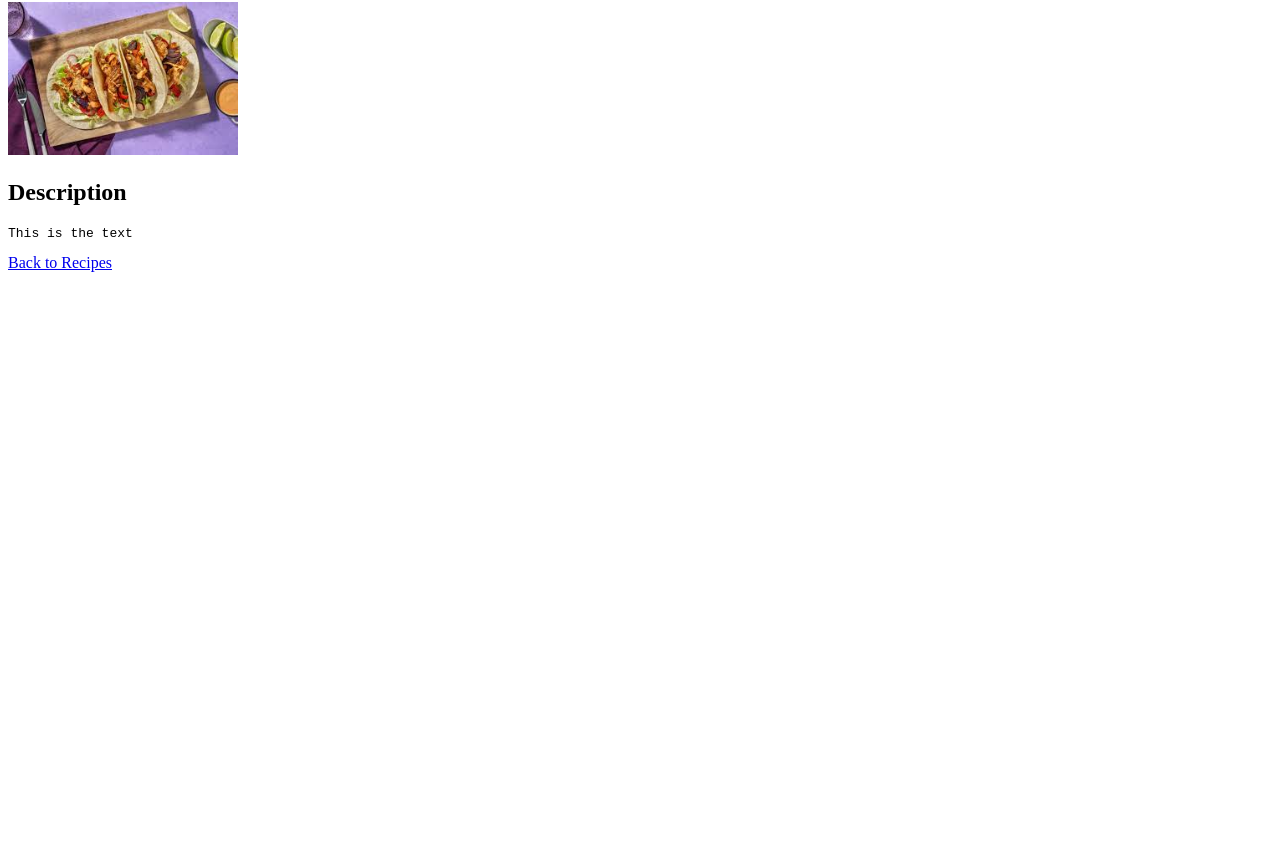
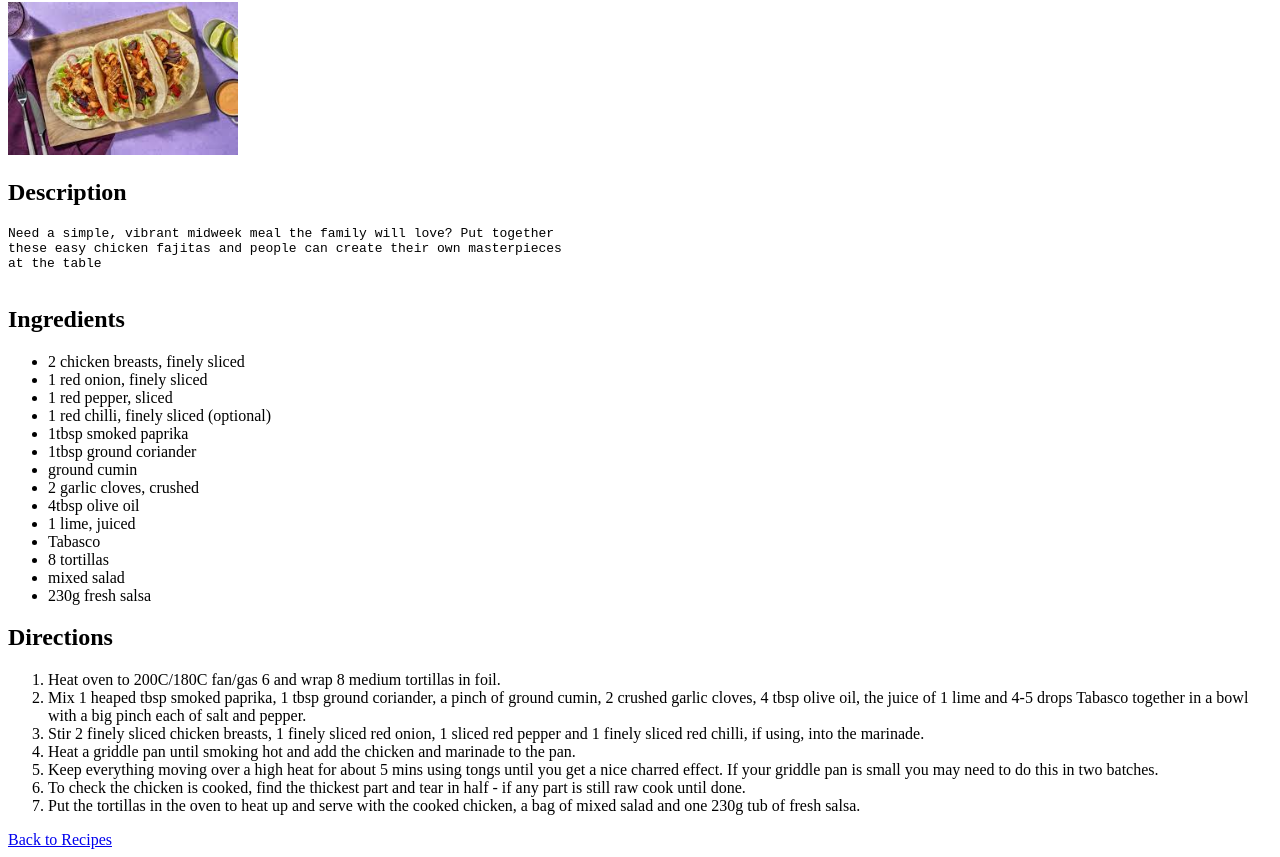
Before and after one commit to JonasRosenzweig/odin_recipes, a plain HTML site: page recipes/fajitas.html in a window 1280 px wide. Shown: the part 78-935 px from the top of the page. Before the commit the page ends 800 px from the top, so only its background shows below. Drawn offline with Linux system fonts and the light colour scheme.

Commit message:
Finishes recipes for fajitas and burgers

```diff
--- a/recipes/fajitas.html
+++ b/recipes/fajitas.html
@@ -9,7 +9,50 @@
 
         <img src="../images/fajitas.jpeg" alt="Fajitas" width="230">
         <h2>Description</h2>
-        <pre>This is the text</pre>
+        <pre>Need a simple, vibrant midweek meal the family will love? Put together
+these easy chicken fajitas and people can create their own masterpieces
+at the table
+        </pre>
+        <h2>Ingredients</h2>
+        <ul>
+            <li>2 chicken breasts, finely sliced</li>
+            <li>1 red onion, finely sliced</li>
+            <li>1 red pepper, sliced</li>
+            <li>1 red chilli, finely sliced (optional)</li>
+            <li>1tbsp smoked paprika</li>
+            <li>1tbsp ground coriander</li>
+            <li>ground cumin</li>
+            <li>2 garlic cloves, crushed</li>
+            <li>4tbsp olive oil</li>
+            <li>1 lime, juiced</li>
+            <li>Tabasco</li>
+            <li>8 tortillas</li>
+            <li>mixed salad</li>
+            <li>230g fresh salsa</li>
+        </ul>
+    <h2>Directions</h2>
+        <ol>
+            <li>Heat oven to 200C/180C fan/gas 6 and wrap 8 medium tortillas in foil.</li>
+            <li>Mix 1 heaped tbsp smoked paprika, 1 tbsp ground coriander, a pinch
+                 of ground cumin, 2 crushed garlic cloves, 4 tbsp olive oil, the
+                  juice of 1 lime and 4-5 drops Tabasco together in a bowl with
+                  a big pinch each of salt and pepper.</li>
+            <li>Stir 2 finely sliced chicken breasts, 1 finely sliced red onion,
+                1 sliced red pepper and 1 finely sliced red chilli, if using, into
+                the marinade.</li>
+            <li>Heat a griddle pan until smoking hot and add the chicken and
+                 marinade to the pan.</li>
+            <li>Keep everything moving over a high heat for about 5 mins using tongs
+                until you get a nice charred effect. If your griddle pan is small you
+                may need to do this in two batches.</li>
+            <li>To check the chicken is cooked, find the thickest part and tear in half
+                 - if any part is still raw cook until done.</li>
+            <li>Put the tortillas in the oven to heat up and serve with the cooked chicken,
+                a bag of mixed salad and one 230g tub of fresh salsa.</li>
+
+        </ol>
+
+
         <a href="../index.html"> Back to Recipes</a>
 
     </body>
```
Also changed, not shown: recipes/burgers.html (+26 -1 lines), recipes/lasagna.html (indentation only).
